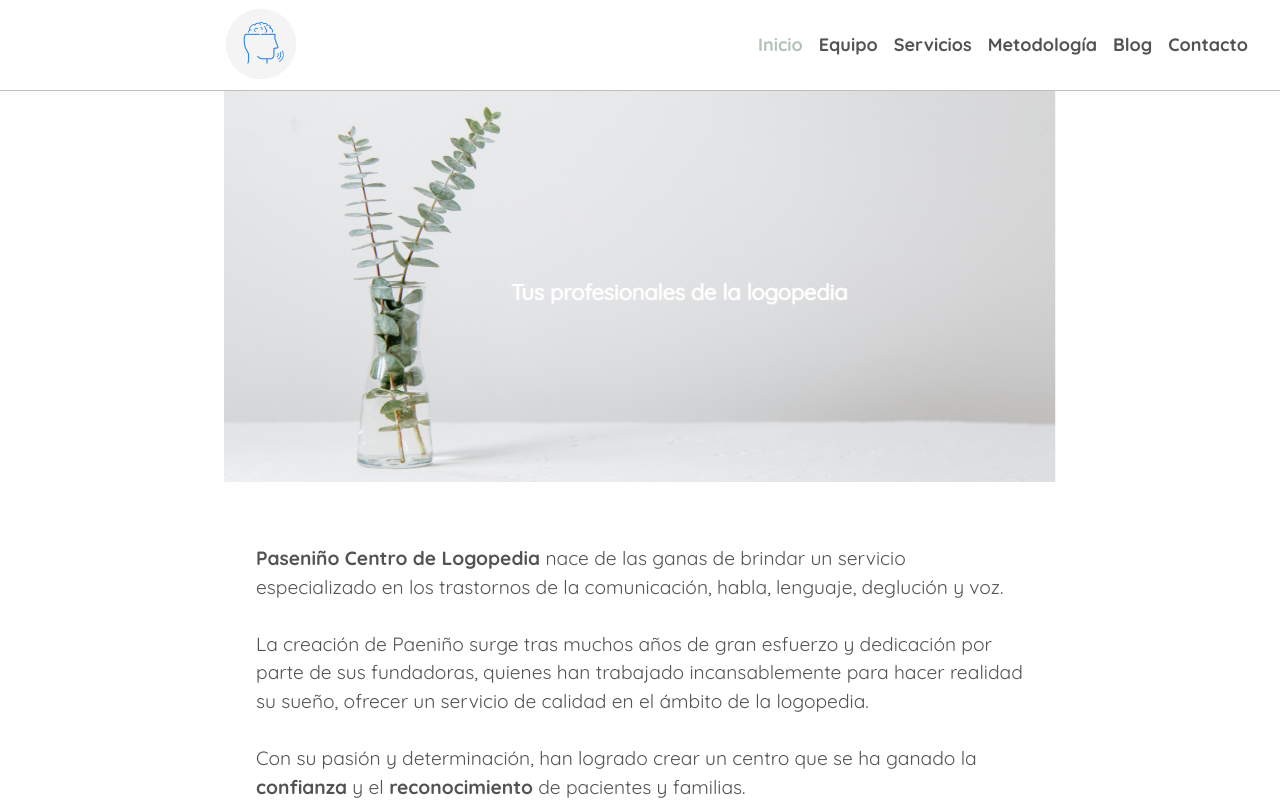
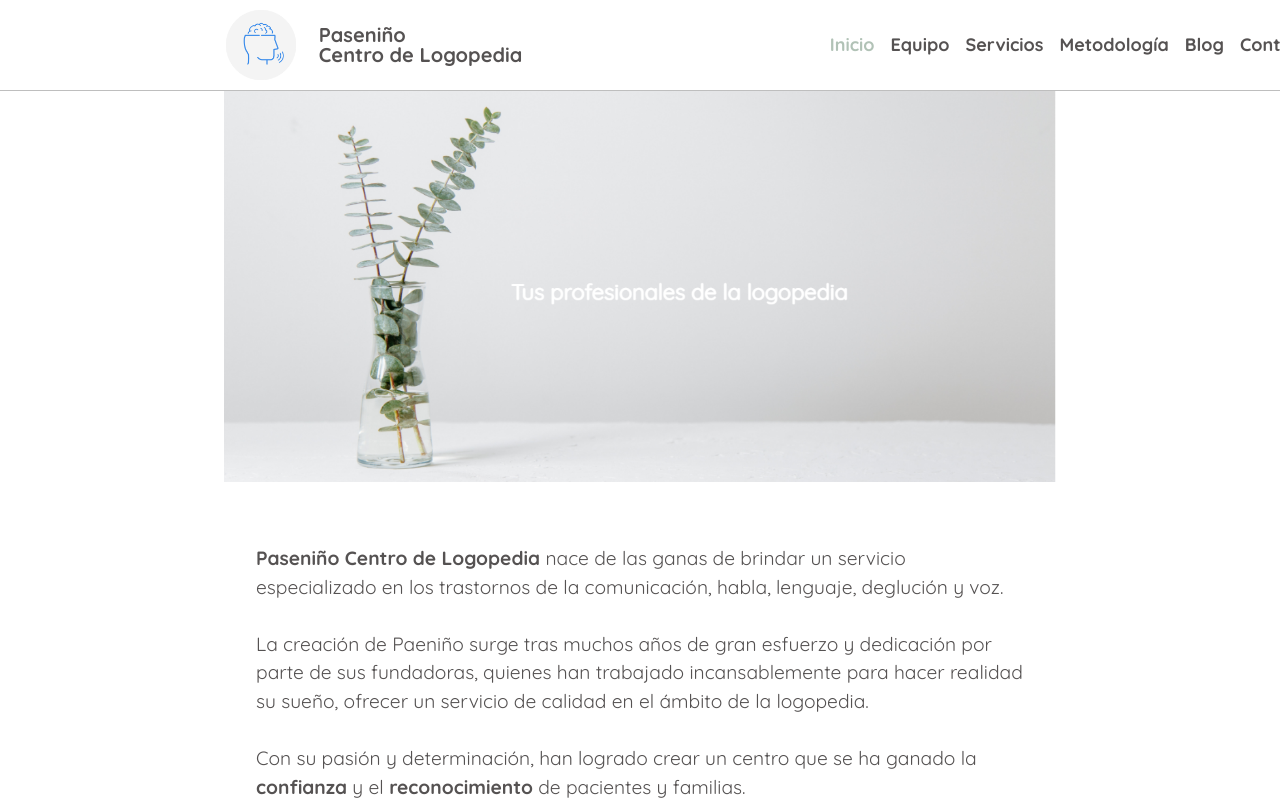
Before and after one commit to wiflysk8/paseninho, a React (Create React App) app: page / in a window 1280 px wide. Shown: the top 800 px of the page. Built offline with nearby package versions, Linux system fonts and the light colour scheme.

Commit message:
added title to navbar

```diff
--- a/src/components/ToolBar/ToolBar.css
+++ b/src/components/ToolBar/ToolBar.css
@@ -25,6 +25,10 @@
 }
 
 .toolbar_logo {
+  display: flex;
+  align-items: center;
+  font-weight: bold;
+  font-size: 20px;
   margin-left: 1rem;
 }
 
@@ -38,8 +42,14 @@
   width: 80px;
 }
 
+.toolbar_title {
+  padding-left: 18px;
+  display: flex;
+  flex-direction: column;
+}
+
 .spacer {
-  width: 36%;
+  width: 24%;
 }
 
 .toolbar_navigation-items ul {
--- a/src/components/ToolBar/ToolBar.jsx
+++ b/src/components/ToolBar/ToolBar.jsx
@@ -12,6 +12,10 @@ const toolbar = (props) => (
       </div>
       <div className="toolbar_logo">
         <img src={logo} alt="Paseniño Logo" />
+        <div className="toolbar_title">
+          <span>Paseniño</span>
+          <span> Centro de Logopedia</span>
+        </div>
       </div>
       <div className="spacer" />
       <div className="toolbar_navigation-items">
```
